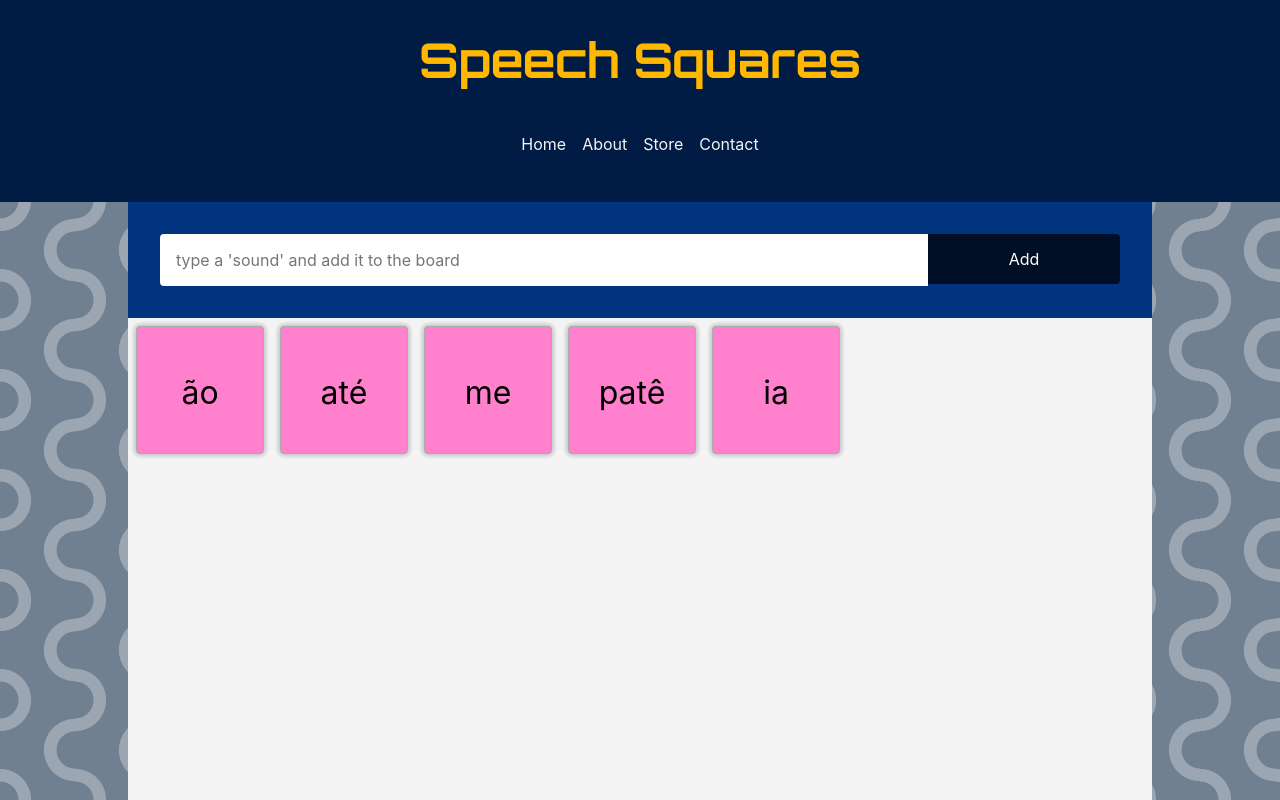
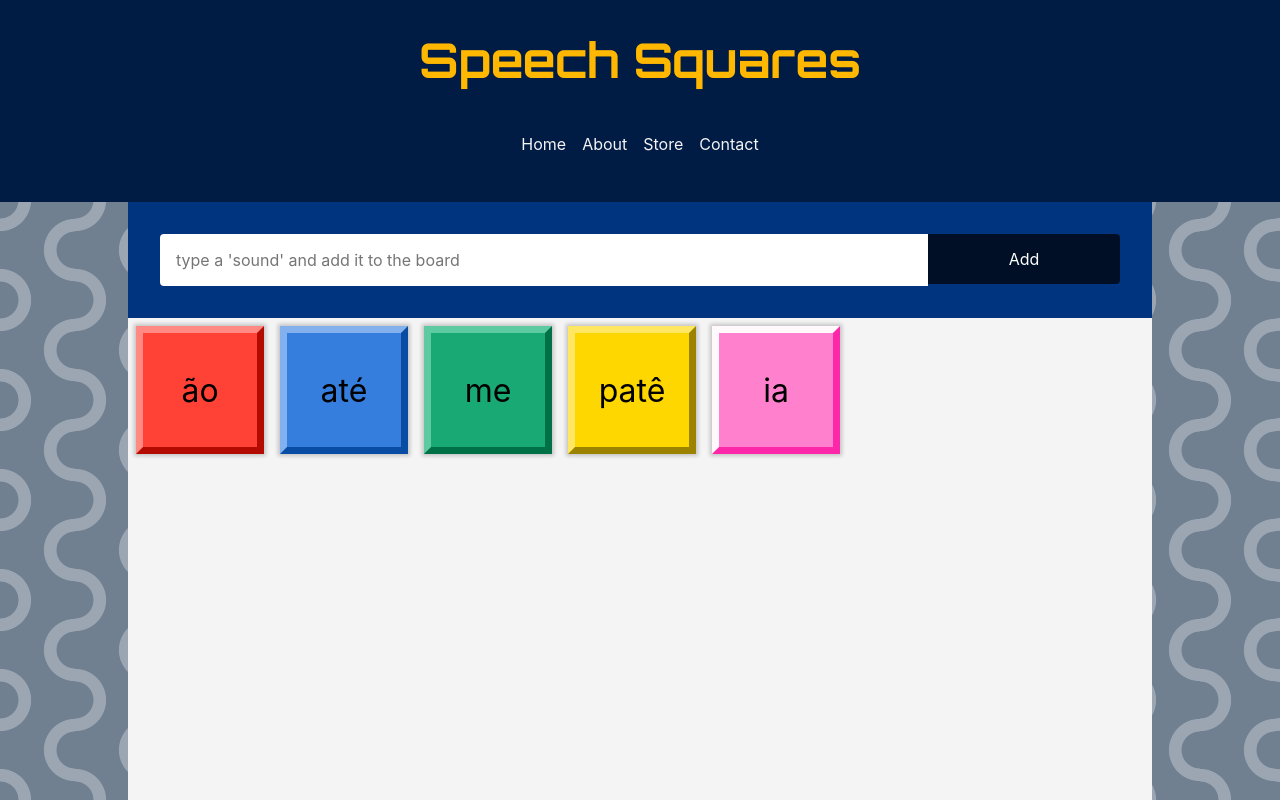
Before and after one commit to marifaleiros/speechsquares, a React (Create React App) app: page / in a window 1280 px wide. Shown: the top 800 px of the page. Built offline with nearby package versions, Linux system fonts and the light colour scheme.

Commit message:
square themes

```diff
--- a/src/App.jsx
+++ b/src/App.jsx
@@ -5,6 +5,7 @@ import Footer from './Components/Footer/Footer'
 import AddSquareForm from './Components/AddSquareForm/AddSquareForm'
 import SquareList from './Components/SquareList/SquareList'
 import uuid from 'uuid'
+import { squareThemes, pickRandomTheme } from './Components/Square/SquareThemes'
 
 class App extends React.Component {
   constructor() {
@@ -13,23 +14,28 @@ class App extends React.Component {
       squares: [
         {
           id: uuid.v4(),
-          text: "ão"
+          text: "ão",
+          theme: squareThemes.red
         },
         {
           id: uuid.v4(),
-          text: "até"
+          text: "até",
+          theme: squareThemes.blue
         },
         {
           id: uuid.v4(),
-          text: "me"
+          text: "me",
+          theme: squareThemes.green
         },
         {
           id: uuid.v4(),
-          text: "patê"
+          text: "patê",
+          theme: squareThemes.yellow
         },
         {
           id: uuid.v4(),
-          text: "ia"
+          text: "ia",
+          theme: squareThemes.pink
         }
       ]
     }
@@ -46,8 +52,12 @@ class App extends React.Component {
   }
 
   onAddSquare = (text) => {
+    const randomTheme = pickRandomTheme();
+    console.log(randomTheme);
     const newSquare = {
-      text: text
+      id: uuid.v4(),
+      text: text,
+      theme: randomTheme
     };
     this.setState({ squares: this.state.squares.concat(newSquare) });
   }
--- a/src/Components/Square/Square.css
+++ b/src/Components/Square/Square.css
@@ -1,10 +1,74 @@
 .delete {
     position: absolute;
     margin: 8px;
-    margin-left: 6rem;
-    font-size: 1.5rem
+    margin-left: 5.5rem;
+    font-size: 1.2rem
 }
 
 .square-text{
-    font-size: 2rem
+    font-size: 2rem;
+    user-select: none;
 }
+
+.sb {
+    border-style: solid;
+    border-width: 7px;
+}
+
+/*Square themes*/
+
+.b-red {
+    border-color: #FF8A84 #B30A01 #B30A01 #FF8A84;
+}
+
+.b-red:active {
+    border-color: #B30A01 #FF8A84 #FF8A84 #B30A01;
+}
+
+.b-orange {
+    border-color: #FF9F63 #9B3B00 #9B3B00 #FF9F63;
+}
+
+.b-orange:active {
+    border-color: #9B3B00 #FF8A84 #FF8A84 #9B3B00;
+}
+
+.b-yellow {
+    border-color: #FFE763 #9B8300 #9B8300 #FFE763;
+}
+
+.b-yellow:active {
+    border-color: #9B8300 #FFE763 #FFE763 #9B8300;
+}
+
+.b-purple {
+    border-color: #946ECA #340A70 #340A70 #946ECA;
+}
+
+.b-purple:active {
+    border-color: #340A70 #946ECA #946ECA #340A70;
+}
+
+.b-pink {
+    border-color: #FFF9FD #FD27A9 #FD27A9 #FFF9FD;
+}
+
+.b-pink:active {
+    border-color: #FD27A9 #FFF9FD #FFF9FD #FD27A9;
+}
+
+.b-green {
+    border-color: #5ECAA1 #007046 #007046 #5ECAA1;
+}
+
+.b-green:active {
+    border-color: #007046 #5ECAA1 #5ECAA1 #007046;
+}
+
+.b-blue {
+    border-color: #83B1ED #084CA3 #084CA3 #83B1ED;
+}
+
+.b-blue:active {
+    border-color: #084CA3 #83B1ED #83B1ED #084CA3;
+}
--- a/src/Components/Square/Square.jsx
+++ b/src/Components/Square/Square.jsx
@@ -1,6 +1,7 @@
 import React from 'react';
 import './Square.css'
 import '@fortawesome/fontawesome-free/css/all.min.css'
+import { squareThemes } from './SquareThemes'
 
 class Square extends React.Component {
     constructor(props) {
@@ -11,19 +12,32 @@ class Square extends React.Component {
     }
     render() {
         const { square } = this.props;
+        let theme = square.theme;
+        if (!theme)
+            theme = squareThemes.red;
+        const squareClasses = this.mountSquareClasses(theme);
         return (
             <div className="pa2"
                 onClick={this.speak}>
-                <div className="ba br2 b--light-silver shadow-1 w4 h4 bg-pink dim pointer"
+                <div className={squareClasses}
                     onMouseLeave={this.hideDeleteButton}
                     onMouseOver={this.showDeleteButton}>
                     {!this.state.isDeleteButtonHidden &&
                         <div onClick={this.props.deleteSquare.bind(null, square.id)}>
-                            <i className="delete fa fa-trash-alt"/>
+                            <i className="delete fa fa-trash-alt" />
                         </div>}
-                    <p className="db link tc pa3 square-text">{square.text}</p>
+                    <p className="db link tc pa2 square-text">{square.text}</p>
                 </div>
             </div>);
+    }
+
+    mountSquareClasses = (theme) => {
+        const squareClasses = 'sb shadow-1 w4 h4 grow pointer';
+        const SPACE = ' ';
+        let bg = `bg-${theme}`;
+        let border = `b-${theme}`;
+
+        return squareClasses.concat(SPACE, bg, SPACE, border);
     }
 
     speak = () => {
--- /dev/null
+++ b/src/Components/Square/SquareThemes.js
@@ -0,0 +1,17 @@
+export const squareThemes = {
+    red: 'red',
+    blue: 'blue',
+    green: 'green',
+    yellow: 'yellow',
+    pink: 'pink',
+    orange: 'orange'
+}
+
+const randomProperty = function (obj) {
+    var keys = Object.keys(obj)
+    return obj[keys[ keys.length * Math.random() << 0]];
+};
+
+export const pickRandomTheme = function() {
+    return randomProperty(squareThemes);
+}
```
